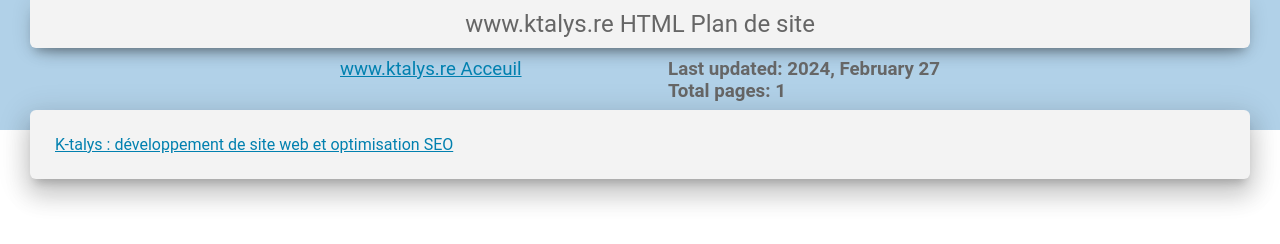
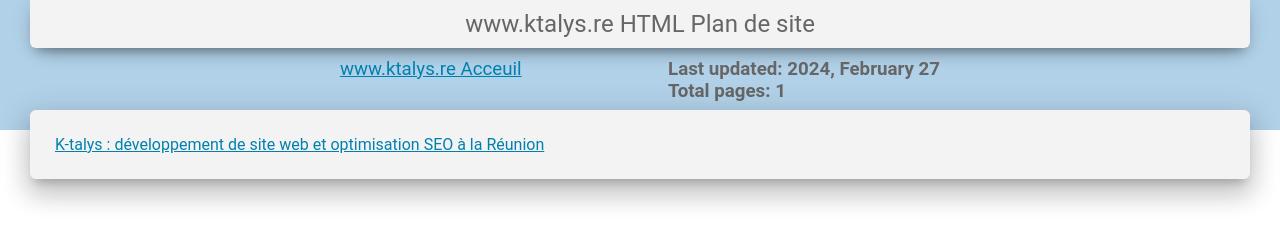
Before and after one commit to rbarnat/ktalys, a plain HTML site: page sitemap.html in a window 1280 px wide. Drawn offline with Linux system fonts and the light colour scheme.

Commit message:
Update sitemap.html

```diff
--- a/sitemap.html
+++ b/sitemap.html
@@ -120,7 +120,7 @@
 	</h3></div>
 		<div id="cont">
 			<ul class="level-0">
-							<li class="lpage last-page"><a href="https://www.ktalys.re/" title="K-talys : développement de site web et optimisation SEO">K-talys : développement de site web et optimisation SEO</a></li>
+							<li class="lpage last-page"><a href="https://www.ktalys.re" title="K-talys : développement de site web et optimisation SEO à la Réunion">K-talys : développement de site web et optimisation SEO à la Réunion</a></li>
 			</ul>
 		</div>
 	</body>
```
